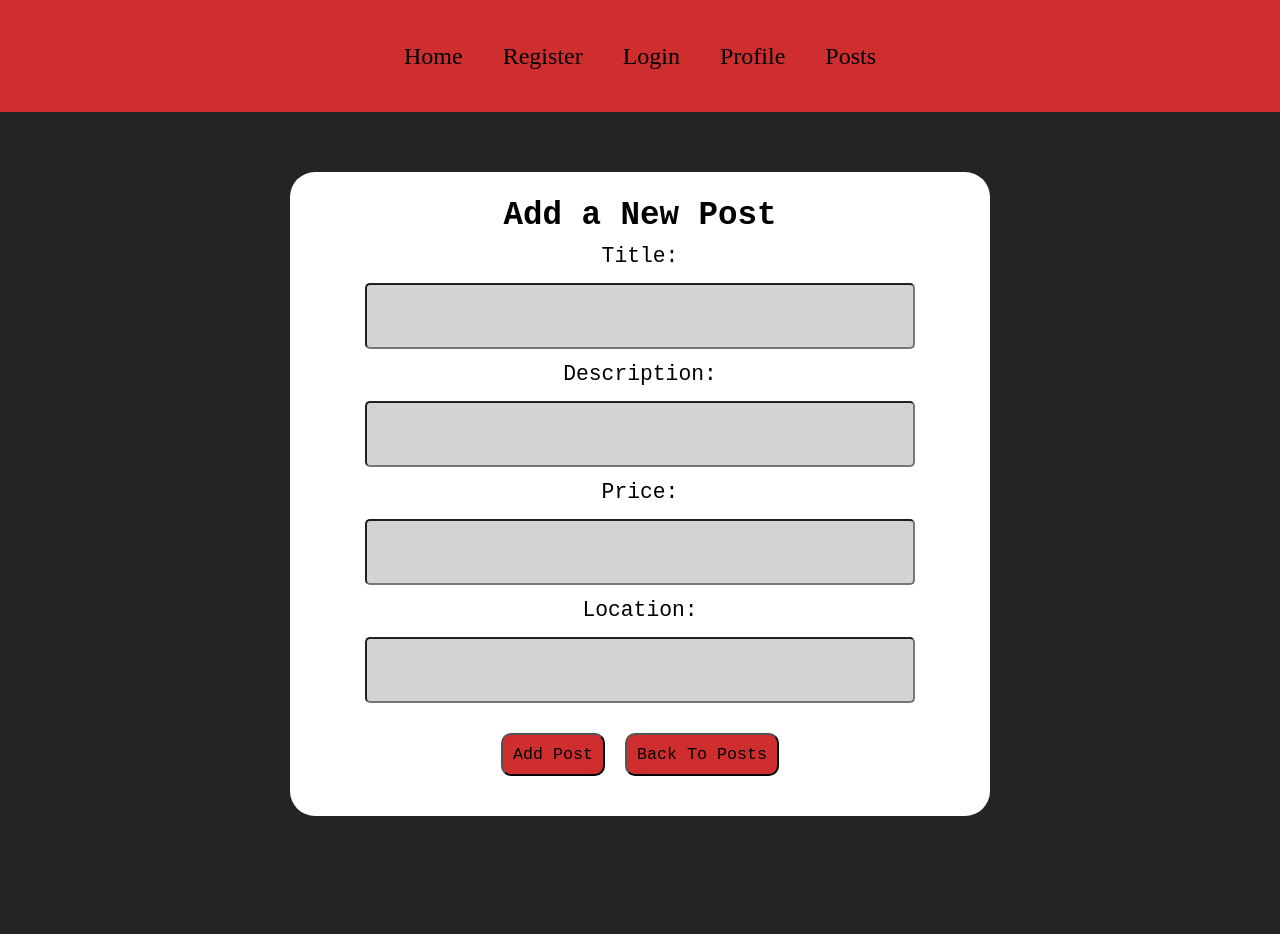
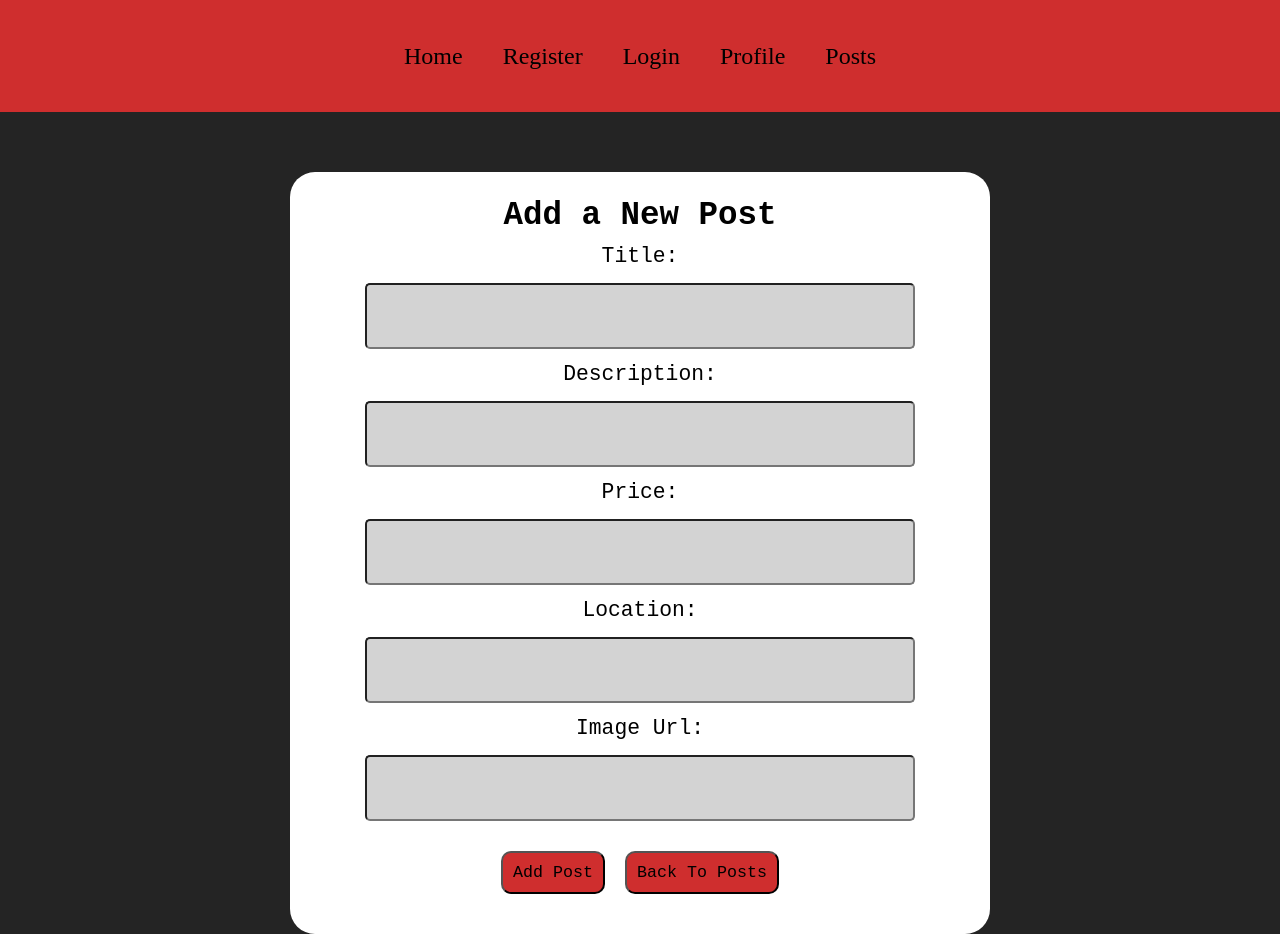
Before and after one commit to Block-30-Stranger-Things/Stranger-Things-Block-30, a React (Vite) app: page /newPost in a window 1280 px wide. Before the commit the page ends 816 px from the top, so only its background shows below. Built offline with nearby package versions, Linux system fonts and the light colour scheme; a web font is replaced by a local one.

Commit message:
adding label for image url on new post

```diff
--- a/src/components/NewPost.jsx
+++ b/src/components/NewPost.jsx
@@ -28,6 +28,11 @@ const navigate = useNavigate();
 
 function backToPosts() {
   navigate('../posts');
+}
+
+//post added
+function postAdded() {
+  alert("Your post has been added. Please go to posts or profile")
 }
 
   return (
@@ -63,8 +68,15 @@ function backToPosts() {
                  onChange={(e) => setNewPostData({...newPostData, location: e.target.value})} />
             </label>
 
+            <label>
+              Image Url:
+               <input
+                 value={newPostData.imgUrl}
+                 onChange={(e) => setNewPostData({...newPostData, imgUrl: e.target.value})} />
+            </label>
+
            <div className="our-bts">
-             <button type="submit">Add Post</button>
+             <button type="submit" onClick={postAdded}>Add Post</button>
              <button type="submit" onClick={backToPosts}>Back To Posts</button>
            </div>
         </form>
--- a/src/components/Profile.jsx
+++ b/src/components/Profile.jsx
@@ -21,15 +21,18 @@ useEffect(() => {
   fetchProfile()
 }, [token])
 
+console.log(profile)
+
   return (
     <>
      <div className="profile-container">
       <h2 className="profile-heading">My Profile</h2>
 
      <div className="profile-info">
-       <p>Welcome, {profile.username}</p>
+       <p>Welcome, {profile.username}!</p>
        <p>Messages: TBD Will Work On This {profile.messages}</p>
        <p>ID: {profile._id}</p>
+       <p>Cohort: {profile.cohort}</p>
 
       <hr />
       <MyPosts posts={posts} />
```
